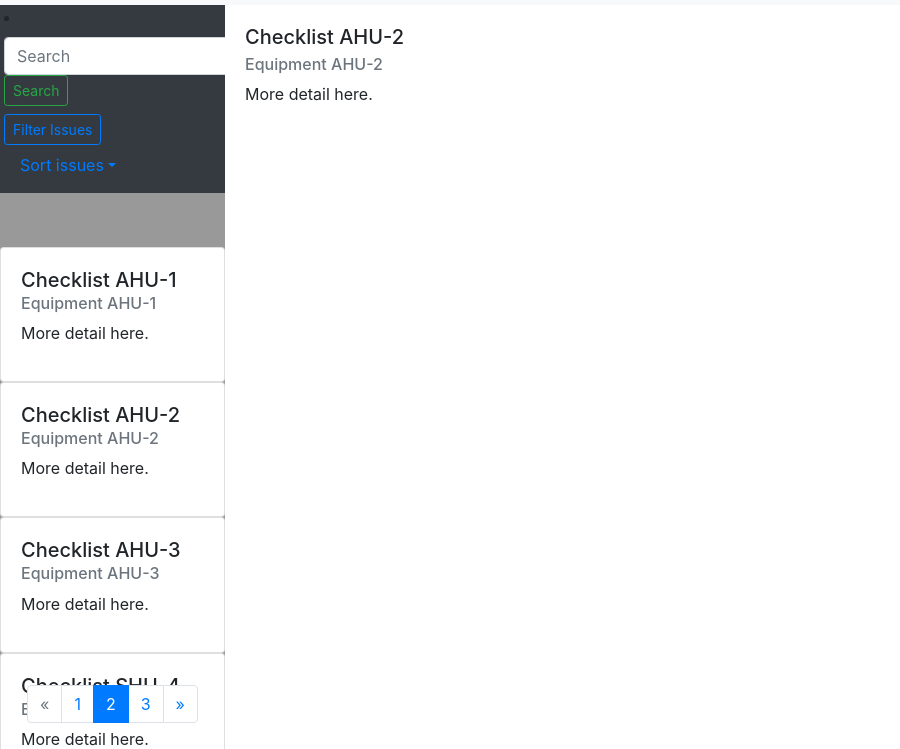
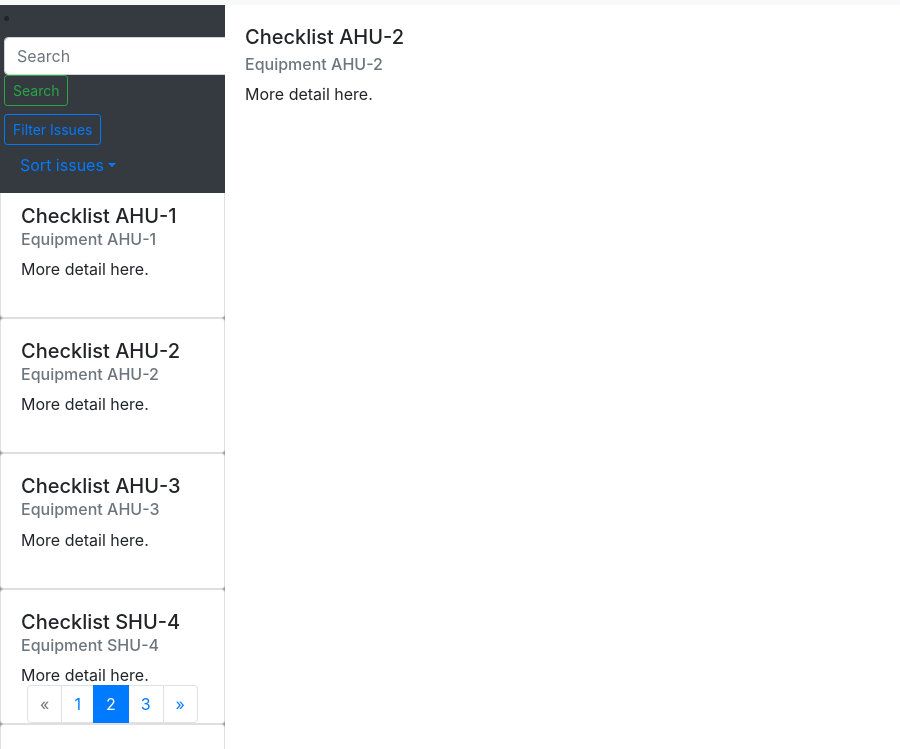
Before and after one commit to T-dex/cxbootstrap, an Electron app: page index.html in a window 900 px wide. Shown: the part 51-800 px from the top of the page. Drawn offline with nearby package versions, Linux system fonts and the light colour scheme.

Commit message:
Added that missing s in the css

```diff
--- a/index.css
+++ b/index.css
@@ -30,7 +30,7 @@ body{
     top:85vh;
     z-index:8675309;
 }
-#issueDisplay{
+#issuesDisplay{
     margin-top:-8vh;
 }
 /* .footer{
```
